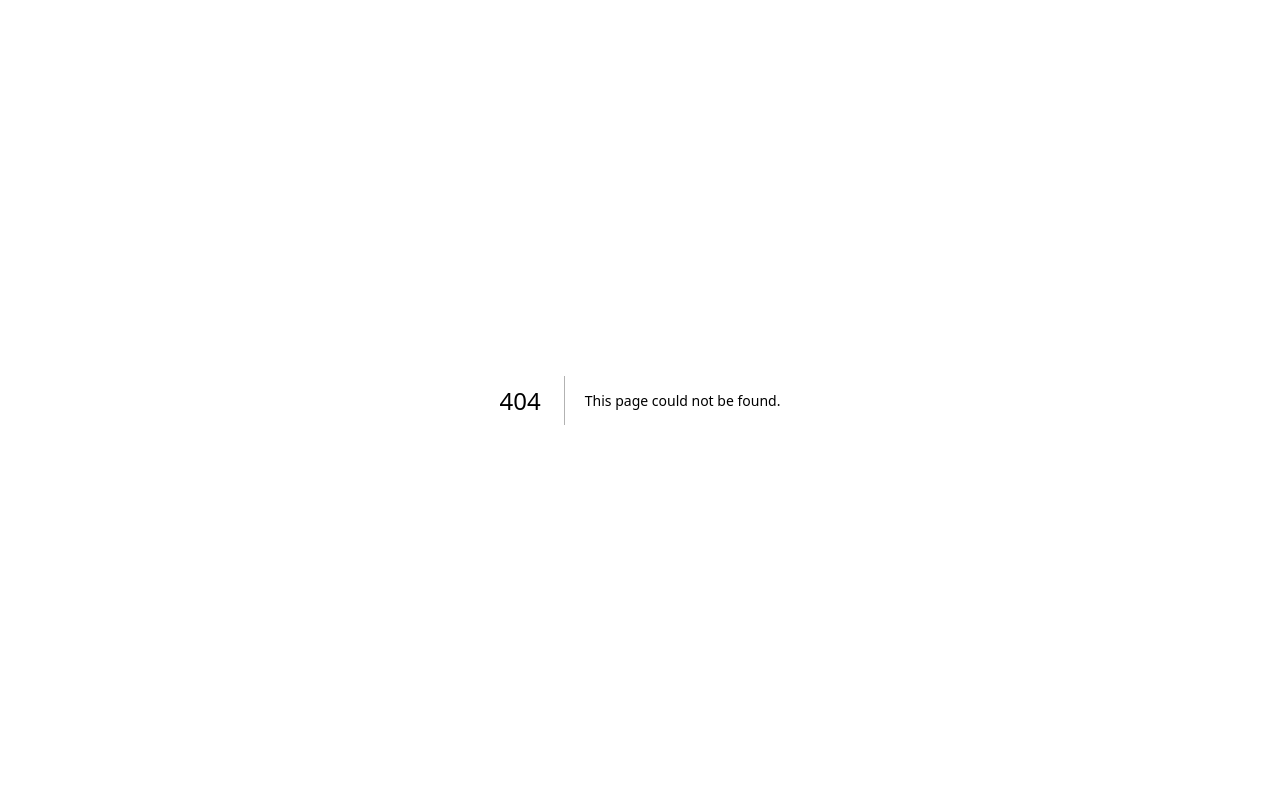
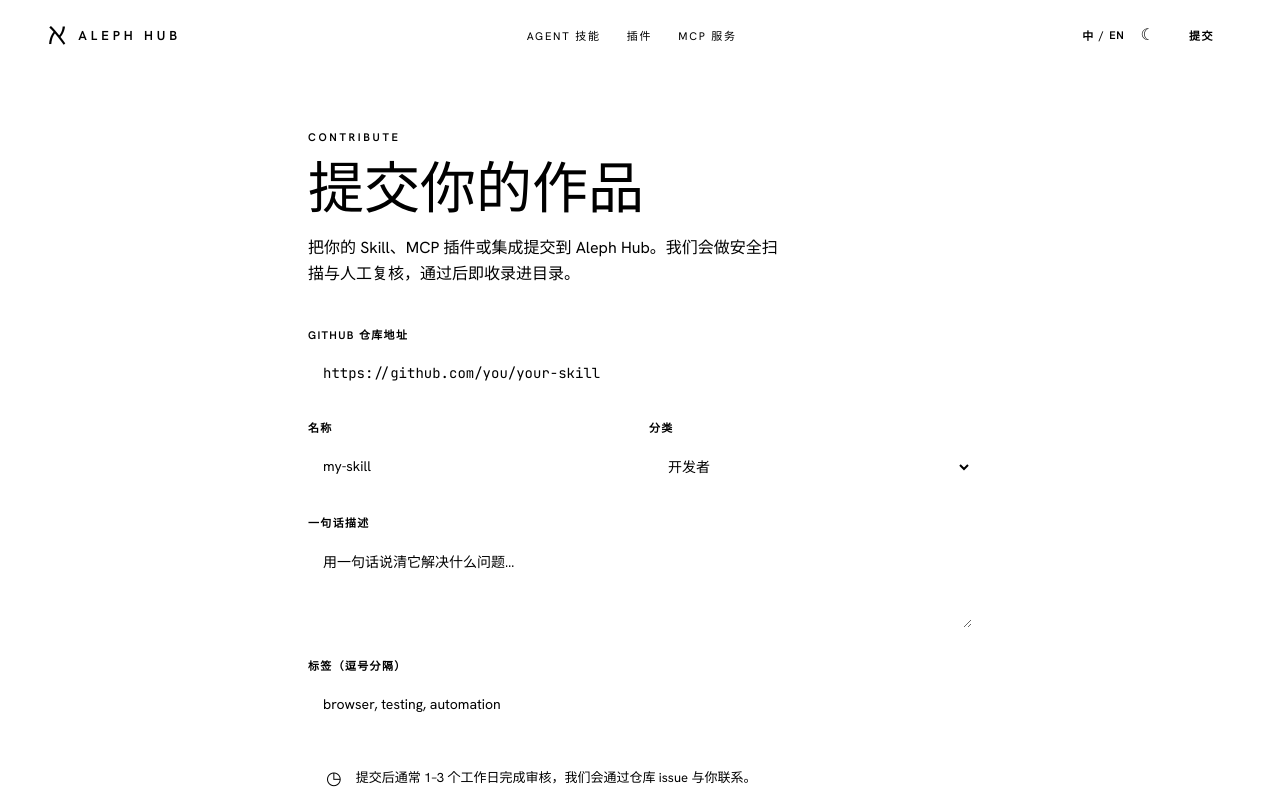
Before and after one commit to rootazero/Aleph-Hub, a Next.js app: page /submit in a window 1280 px wide. Before the commit this address had no page. Shown: the top 800 px of the page. Built offline with nearby package versions, Linux system fonts and the light colour scheme.

Commit message:
feat: submit form building a prefilled github issue

```diff
--- /dev/null
+++ b/app/submit/page.tsx
@@ -0,0 +1,13 @@
+import { Header } from "@/components/Header";
+import { Footer } from "@/components/Footer";
+import { SubmitForm } from "@/components/SubmitForm";
+
+export default function Page() {
+  return (
+    <>
+      <Header />
+      <SubmitForm />
+      <Footer />
+    </>
+  );
+}
--- /dev/null
+++ b/components/SubmitForm.tsx
@@ -0,0 +1,70 @@
+"use client";
+import { useState } from "react";
+import Link from "next/link";
+import { useLang } from "@/components/providers/LangProvider";
+import { STRINGS, CATEGORY_LABELS } from "@/lib/i18n";
+import type { ExtensionCategoryT } from "@/contract/types";
+import { buildIssueUrl } from "@/lib/submit";
+
+const CATS = Object.keys(CATEGORY_LABELS) as ExtensionCategoryT[];
+
+// Mockup lines 206-224. On submit, opens a prefilled GitHub issue.
+export function SubmitForm() {
+  const { lang } = useLang();
+  const t = STRINGS[lang];
+  const [repo, setRepo] = useState("");
+  const [name, setName] = useState("");
+  const [category, setCategory] = useState<ExtensionCategoryT>("developer");
+  const [description, setDescription] = useState("");
+  const [tags, setTags] = useState("");
+
+  const label = { display: "block", fontSize: 11, letterSpacing: ".12em", textTransform: "uppercase" as const, color: "var(--taupe)", fontWeight: 600, marginBottom: 9 };
+  const field = { width: "100%", background: "var(--panel)", border: "1px solid var(--hair)", borderRadius: 2, padding: "13px 15px", fontSize: 14, color: "var(--ink)", outline: "none" } as const;
+
+  const submit = () => {
+    const url = buildIssueUrl({ repo, name, category, description, tags });
+    window.open(url, "_blank", "noopener,noreferrer");
+  };
+
+  return (
+    <main style={{ maxWidth: 760, margin: "0 auto", padding: "60px 48px 90px" }}>
+      <div style={{ fontSize: 11, letterSpacing: ".24em", textTransform: "uppercase", color: "var(--orange)", marginBottom: 18, fontWeight: 600 }}>{t.submitKicker}</div>
+      <h1 style={{ fontFamily: "var(--font-cormorant), var(--font-noto-serif-sc), serif", fontWeight: 500, fontSize: 56, lineHeight: 1.02, margin: "0 0 16px" }}>{t.submitTitle}</h1>
+      <p style={{ fontSize: 16, lineHeight: 1.6, color: "var(--ink-soft)", margin: "0 0 40px", maxWidth: "54ch" }}>{t.submitSub}</p>
+      <div style={{ display: "flex", flexDirection: "column", gap: 24 }}>
+        <div>
+          <label style={label}>{t.fRepo}</label>
+          <input value={repo} onChange={(e) => setRepo(e.target.value)} placeholder="https://github.com/you/your-skill" style={{ ...field, fontFamily: "var(--font-mono), monospace" }} />
+        </div>
+        <div style={{ display: "grid", gridTemplateColumns: "1fr 1fr", gap: 18 }}>
+          <div>
+            <label style={label}>{t.fName}</label>
+            <input value={name} onChange={(e) => setName(e.target.value)} placeholder="my-skill" style={field} />
+          </div>
+          <div>
+            <label style={label}>{t.fCategory}</label>
+            <select value={category} onChange={(e) => setCategory(e.target.value as ExtensionCategoryT)} style={field}>
+              {CATS.map((c) => <option key={c} value={c}>{CATEGORY_LABELS[c][lang]}</option>)}
+            </select>
+          </div>
+        </div>
+        <div>
+          <label style={label}>{t.fDesc}</label>
+          <textarea value={description} onChange={(e) => setDescription(e.target.value)} rows={3} placeholder={t.fDescPh} style={{ ...field, resize: "vertical", lineHeight: 1.5 }} />
+        </div>
+        <div>
+          <label style={label}>{t.fTags}</label>
+          <input value={tags} onChange={(e) => setTags(e.target.value)} placeholder="browser, testing, automation" style={field} />
+        </div>
+        <div style={{ display: "flex", alignItems: "center", gap: 14, padding: "16px 18px", background: "var(--chip)", borderRadius: 3 }}>
+          <span style={{ color: "var(--orange)", fontSize: 18 }}>◷</span>
+          <div style={{ fontSize: 13, color: "var(--ink-soft)", lineHeight: 1.5 }}>{t.submitNote}</div>
+        </div>
+        <div style={{ display: "flex", gap: 12, marginTop: 4 }}>
+          <span onClick={submit} style={{ fontSize: 12, letterSpacing: ".14em", textTransform: "uppercase", fontWeight: 600, color: "var(--bg)", background: "var(--ink)", padding: "15px 32px", borderRadius: 2, cursor: "pointer" }}>{t.submitBtn}</span>
+          <Link href="/" style={{ fontSize: 12, letterSpacing: ".14em", textTransform: "uppercase", fontWeight: 600, color: "var(--ink-soft)", padding: "15px 20px", borderRadius: 2, textDecoration: "none" }}>{t.cancel}</Link>
+        </div>
+      </div>
+    </main>
+  );
+}
--- /dev/null
+++ b/lib/submit.ts
@@ -0,0 +1,16 @@
+const REPO = "https://github.com/rootazero/Aleph-Hub";
+
+export interface SubmitInput { repo: string; name: string; category: string; description: string; tags: string; }
+
+export function buildIssueUrl(input: SubmitInput): string {
+  const body = [
+    `Repo: ${input.repo}`, `Name: ${input.name}`, `Category: ${input.category}`,
+    `Description: ${input.description}`, `Tags: ${input.tags}`,
+  ].join("\n");
+  const params = new URLSearchParams({
+    template: "suggest-extension.yml",
+    title: `Suggest extension: ${input.name}`,
+    body,
+  });
+  return `${REPO}/issues/new?${params.toString()}`;
+}
```
Also changed, not shown: 2 other files (tests, documents, lock files or other folders).
